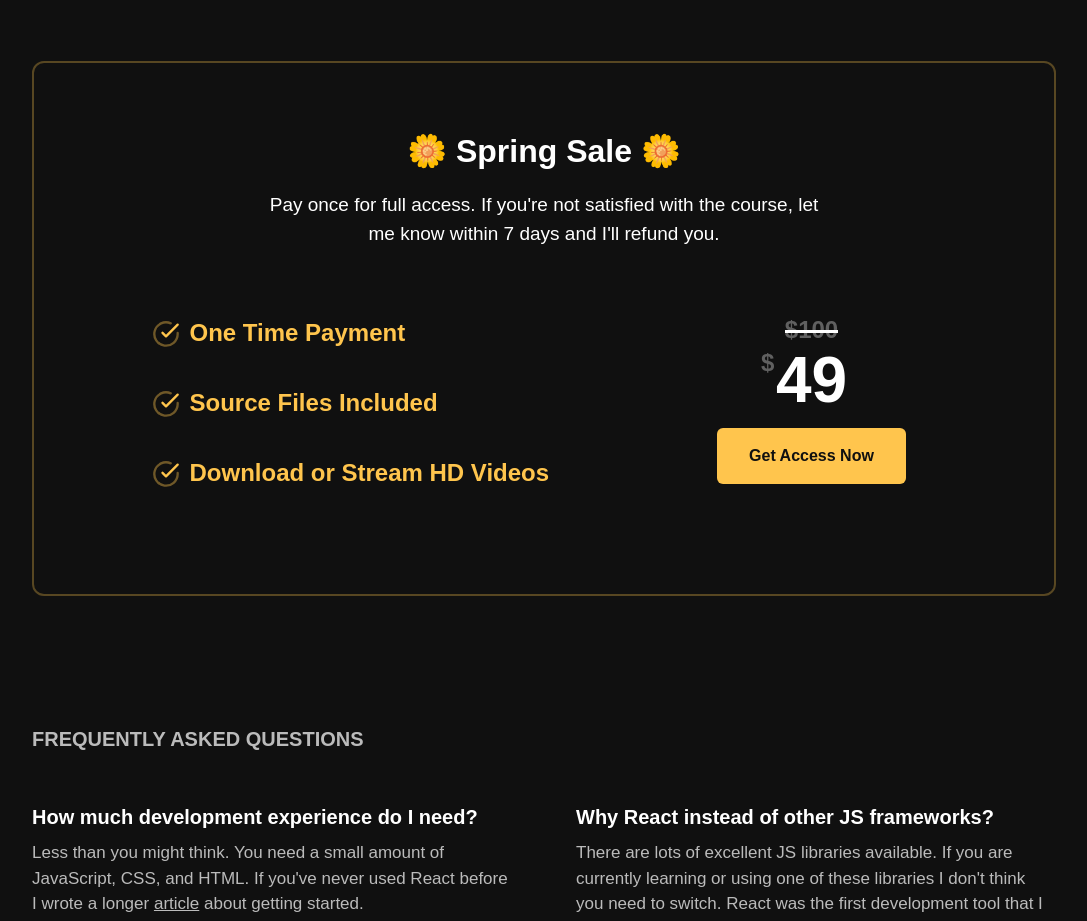
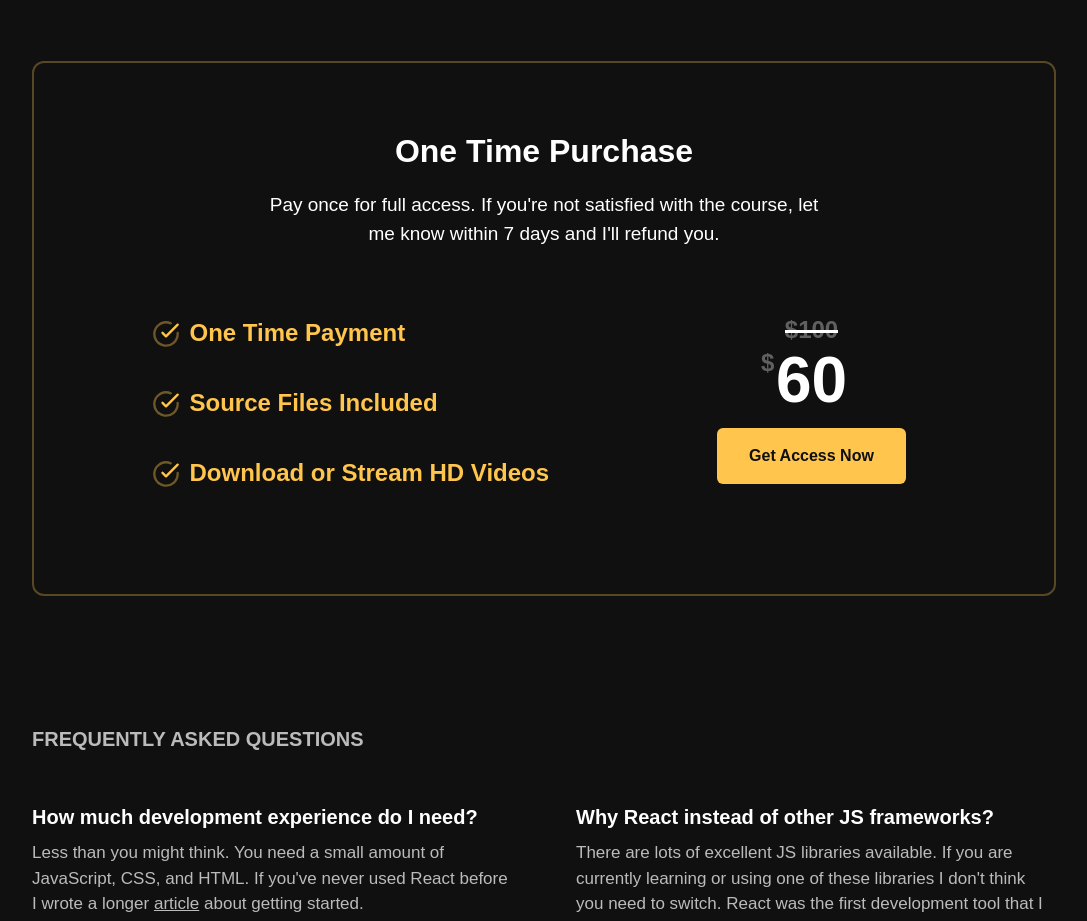
Before and after one commit to philipcdavis/reactfordesign.github.io, a Next.js app: page / in a window 1280 px wide. Shown: the part 2680-3601 px from the top of the page, without its empty margins (96-1183 px from the left). Built offline with nearby package versions, Linux system fonts and the light colour scheme; a web font is replaced by a local one.

Commit message:
Updated price

```diff
--- a/components/PurchaseCard.js
+++ b/components/PurchaseCard.js
@@ -50,7 +50,7 @@ const PurchaseCard = function (props) {
     <Card px={[3, 4, "100px"]} py={[4, 5]}>
       <Box width={[1]} css={{ maxWidth: "580px" }} mb={[3, 5]} mx="auto">
         <Heading color="white" textAlign="center" mb={2} fontSize={[4, 5]}>
-          🌼 Spring Sale 🌼
+          One Time Purchase
         </Heading>
         <Text
           color="white"
@@ -76,7 +76,7 @@ const PurchaseCard = function (props) {
           <Box>
             <Price lineHeight={1} mb={3} fontSize={[6, 7]} color="white">
               <Smallar fontSize={[3, 4]}>$</Smallar>
-              <Largar>49</Largar>
+              <Largar>60</Largar>
             </Price>
           </Box>
           <BtnRainbow
```
